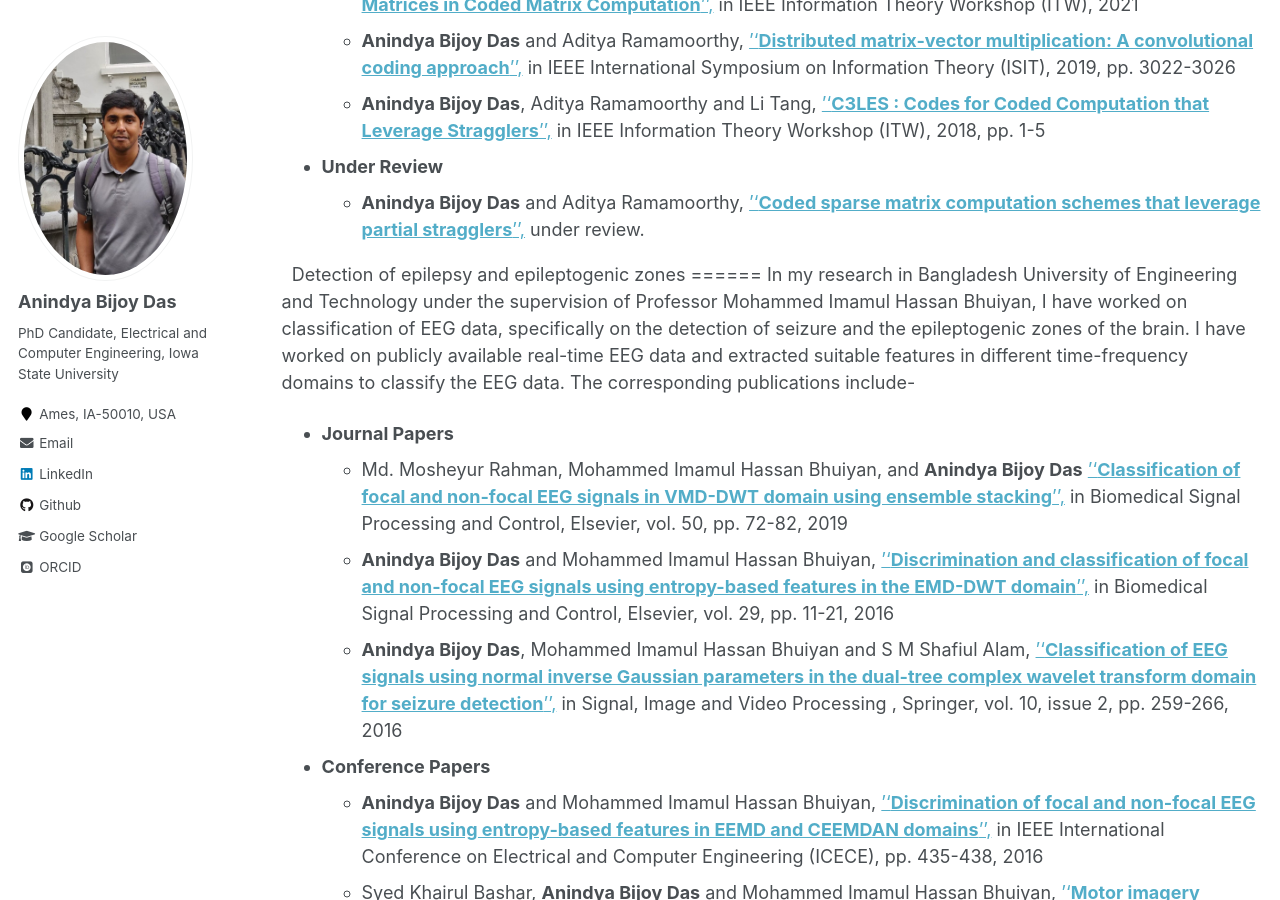
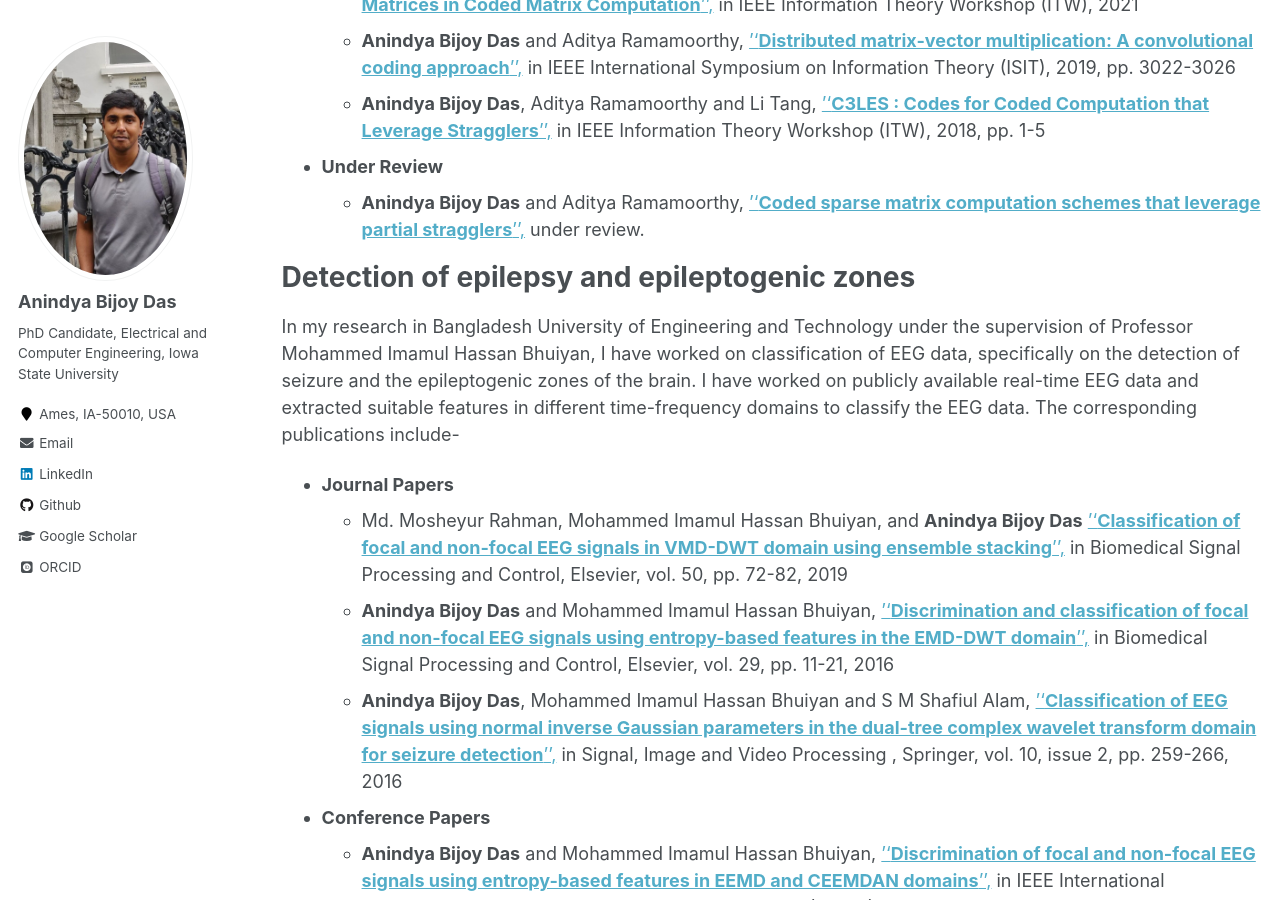
Before and after one commit to anindyabijoydas/portfolio, a Jekyll site: the page built from _pages/research.md, in a window 1280 px wide and 900 px high, scrolled down 657 px. Built offline with Jekyll 4.4.1, drawn with Linux system fonts in a browser that asks for light colours; some web fonts are replaced.

Commit message:
Update research.md

```diff
--- a/_pages/research.md
+++ b/_pages/research.md
@@ -21,9 +21,9 @@ In my PhD research in Iowa State University under the supervision of Professor A
    * **Anindya Bijoy Das**, Aditya Ramamoorthy and Li Tang, [''**C3LES : Codes for Coded Computation that Leverage Stragglers**'',](https://ieeexplore.ieee.org/abstract/document/8613321) in IEEE Information Theory Workshop (ITW), 2018, pp. 1-5
 
 * **Under Review**
-   * **Anindya Bijoy Das** and Aditya Ramamoorthy, [''**Coded sparse matrix computation schemes that leverage partial stragglers**'',](https://arxiv.org/abs/2012.06065) under review.
+   * **Anindya Bijoy Das** and Aditya Ramamoorthy, [''**Coded sparse matrix computation schemes that leverage partial stragglers**'',](https://arxiv.org/abs/2012.06065) under review.<br />
 
-&nbsp;
+
 Detection of epilepsy and epileptogenic zones
 ======
 In my research in Bangladesh University of Engineering and Technology under the supervision of Professor Mohammed Imamul Hassan Bhuiyan, I have worked on classification of EEG data, specifically on the detection of seizure and the epileptogenic zones of the brain. I have worked on publicly available real-time EEG data and extracted suitable features in different time-frequency domains to classify the EEG data. The corresponding publications include-
```
